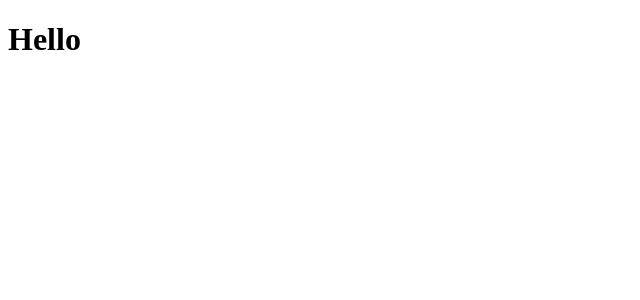
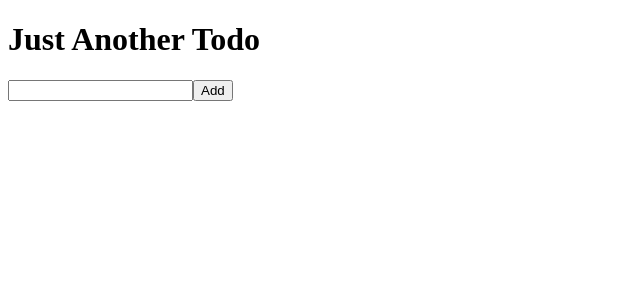
Before and after one commit to jpecheverryp/justAnotherTodoList, a Vue app: page / in a window 1280 px wide. Shown: the top 300 px of the page, without its empty margins (0-640 px from the left). Built offline with nearby package versions, Linux system fonts and the light colour scheme.

Commit message:
add markup for todos input

```diff
--- a/src/App.vue
+++ b/src/App.vue
@@ -3,7 +3,11 @@
 </script>
 
 <template>
-  <h1>Hello</h1>
+  <h1>Just Another Todo</h1>
+  <form>
+    <input type="text">
+    <input type="submit" value="Add">
+  </form>
 </template>
 
 <style>
```
